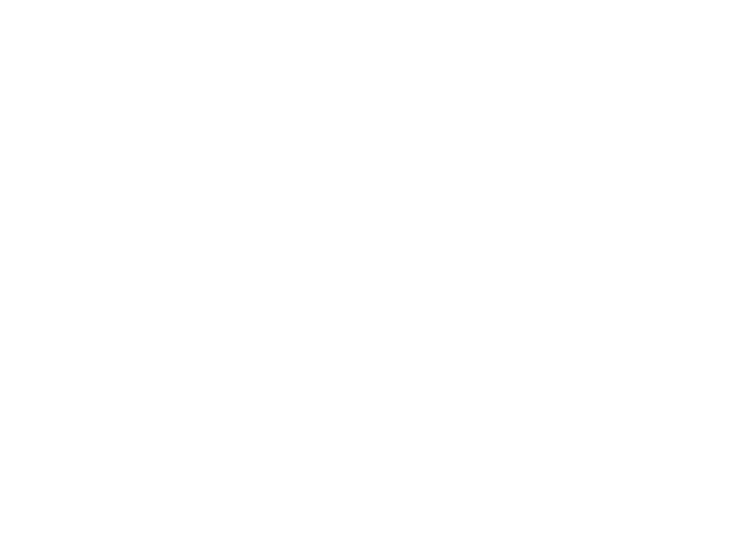
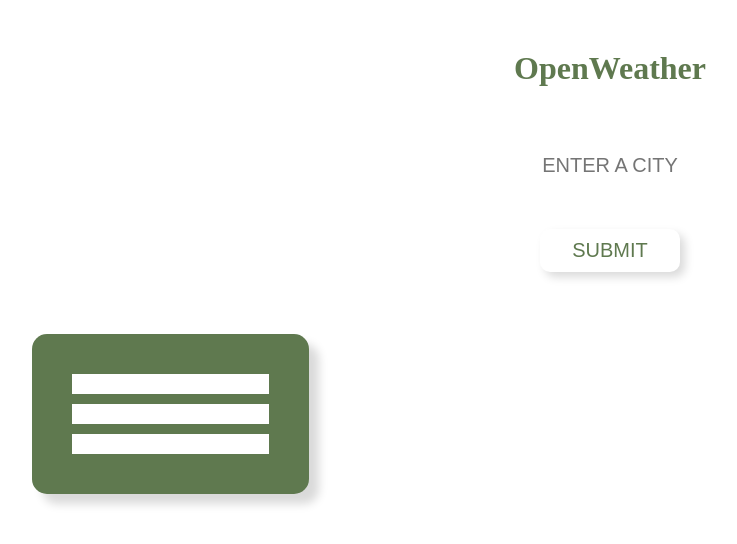
Before and after one commit to sheriifMahadi/OpenWeather, a plain HTML site: page index.html in a window 1280 px wide. Shown: the whole page, without its empty margins (30-767 px from the left). Drawn offline with Linux system fonts and the light colour scheme.

Commit message:
ui created

```diff
--- a/index.html
+++ b/index.html
@@ -9,6 +9,28 @@
     <title>OpenWeather</title>
 </head>
 <body>
+    <h1>OpenWeather</h1>
+    <div class="container">
+        <div class="search">
+            <form action="">
+                <!-- <label for="city">ENTER A CITY</label> -->
+                <input type="text" id="city" name="city" placeholder="ENTER A CITY" required>
+                <div class="btn-div">
+                    <button class="btn" type="submit">SUBMIT</button>
+                </div>
+            </form>
+        </div>
+        <div class="body">
+            <div class="result" id="const">
+                <div class="icon">
+                </div>
+                <div class="temperature">
+                </div>
+                <div class="location">
+                </div>
+            </div>
 
+        </div>
+    </div>
 </body>
 </html>
--- a/main.css
+++ b/main.css
@@ -0,0 +1,94 @@
+*{
+    margin: 0;
+    padding: 0;
+}
+h1{
+    text-align: center;
+    padding: 50px 0;
+    color: rgb(95, 121, 79);;
+
+}
+.search {
+    text-align: center;
+}
+
+#city{
+    border-radius: 5px;
+    padding: 10px;
+    border-color: white;
+    border-style:groove;
+    width: 300px;
+    height: 35px;
+    border-width: thin;
+    margin-bottom: 20px;
+    font-size: 20px;
+    color: rgb(95, 121, 79);
+    text-align: center;
+
+
+}
+
+.btn{
+    margin: 15px 0 0 0;
+    width: 140px;
+    padding: 10px;
+    border-radius: 10px;
+    background-color: white;
+    border: none;
+    font-size: 20px;
+    color: rgb(95, 121, 79);;
+    box-shadow: 5px 5px 10px rgba(0, 0, 0, 0.15);
+
+
+}
+.btn:hover{
+    cursor: pointer;
+    box-shadow: 10px 10px 10px rgba(0, 0, 0, 0.15);
+
+}
+
+.btn:active{
+    cursor: pointer;
+    box-shadow: 10px 10px 10px rgba(0, 0, 0, 0.15);
+    opacity: 0.4;
+}
+
+.body{
+    text-align: center;
+    margin: 30px;
+    display: grid;
+    padding: 2rem;
+    justify-content: center;
+    gap: 1rem;
+}
+
+.result{
+    max-width: 300px;
+    text-align: center;
+    background-color: rgb(95, 121, 79);
+    border-radius: 15px;
+    color: white;
+    padding: 30px;
+    box-shadow: 10px 10px 10px rgba(0, 0, 0, 0.15);
+}
+
+.icon, .temperature, .location{
+    background-color: white;
+    color: rgb(95, 121, 79);;
+    margin: 10px;
+    padding: 10px;
+}
+
+@media (min-width: 600px){
+    .body{
+        grid-template-columns: repeat(2, 1fr);
+    }
+
+}
+
+
+@media (min-width: 900px) {
+    .body {
+        grid-template-columns: repeat(4, 1fr);
+    }
+  }
```
